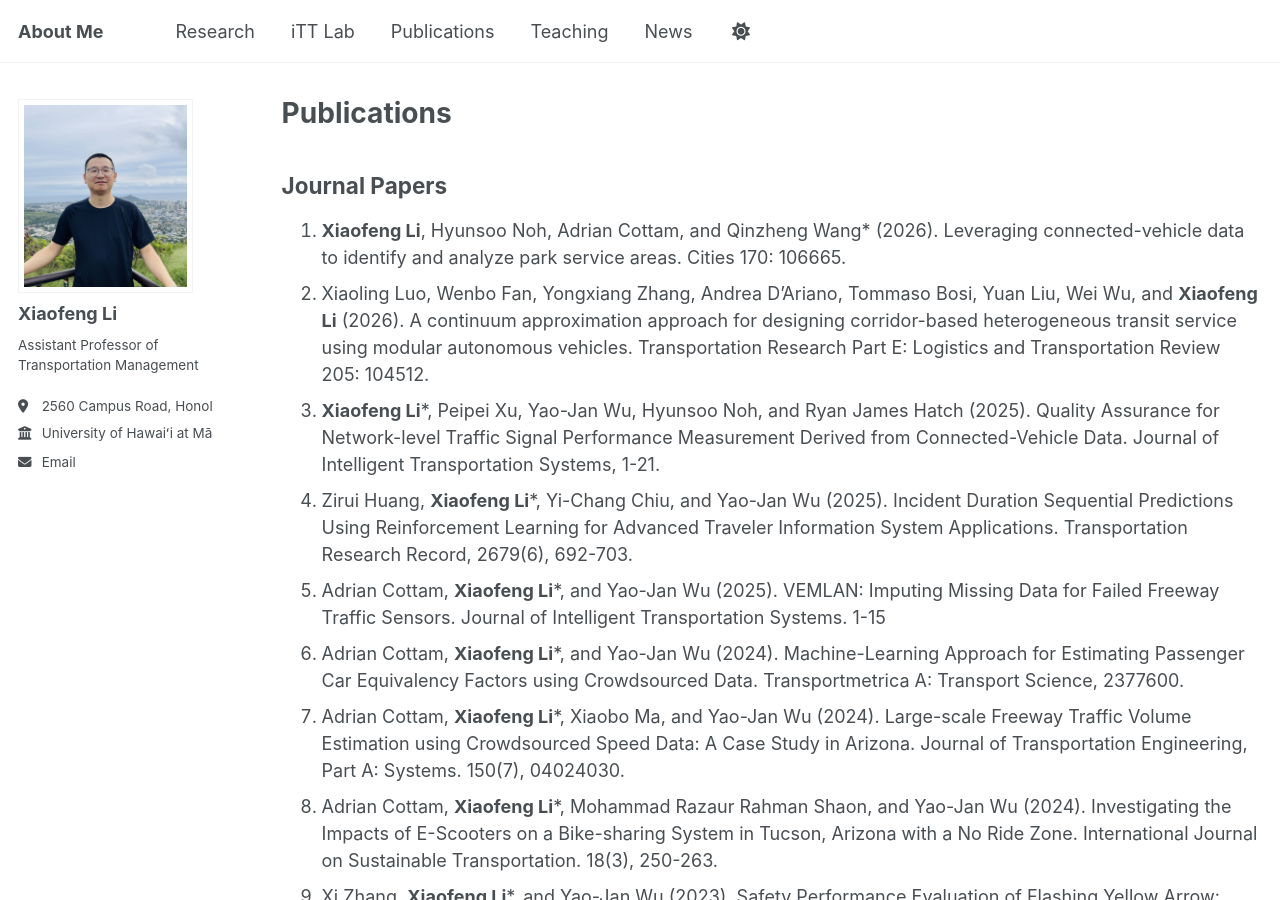
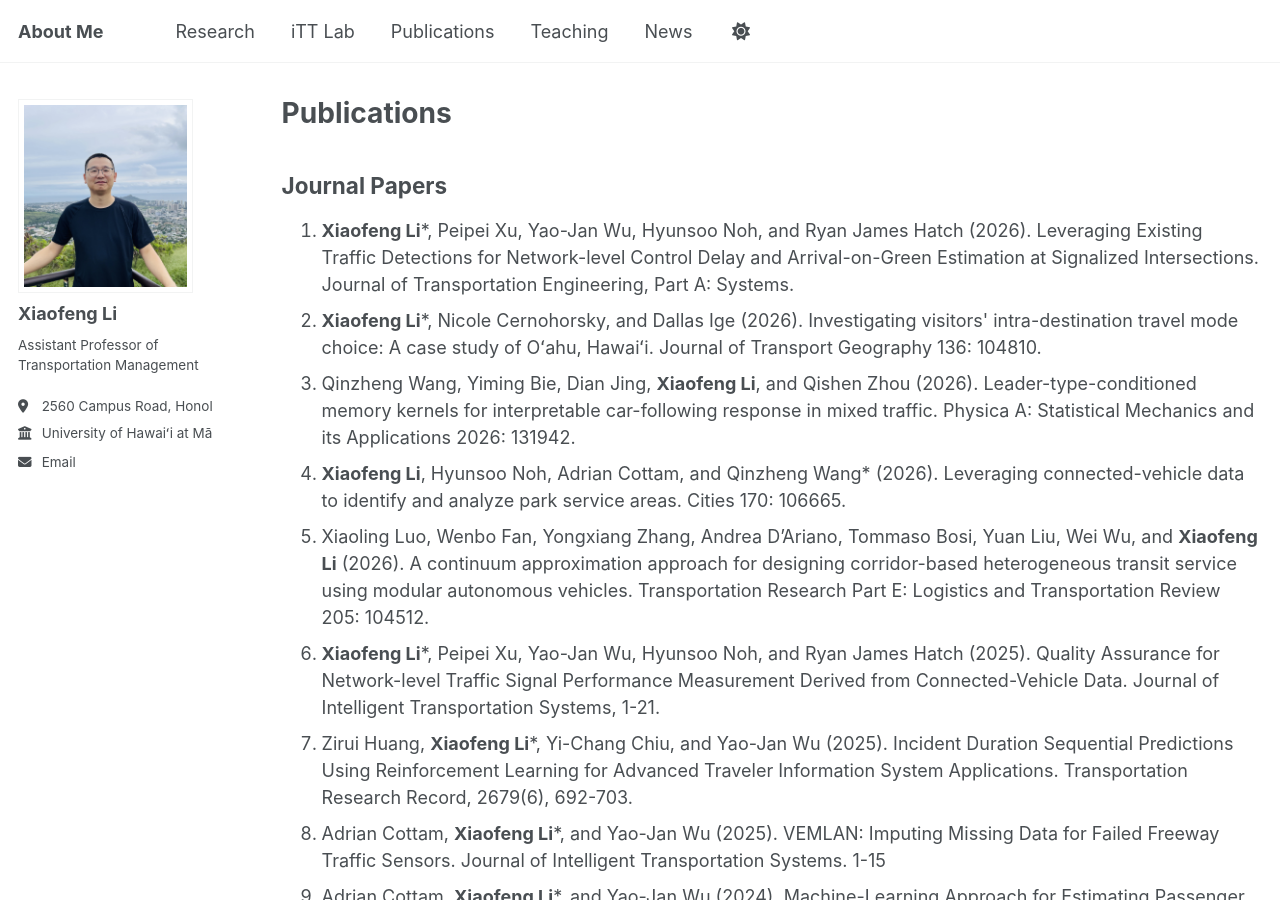
Before and after one commit to xiaofengli25/xiaofeng, a Jekyll site: the page built from _pages/publications.html, in a window 1280 px wide and 900 px high. Built offline with Jekyll 4.4.1, drawn with Linux system fonts in a browser that asks for light colours; a script bundle is joined from its source files by our own code; library files that are not in the unit come from our copies.

Commit message:
Update publications.html

```diff
--- a/_pages/publications.html
+++ b/_pages/publications.html
@@ -9,6 +9,9 @@ author_profile: true
 <h2>Journal Papers</h2>
 
 <ol>
+  <li><strong>Xiaofeng Li</strong>*, Peipei Xu, Yao-Jan Wu, Hyunsoo Noh, and Ryan James Hatch (2026). Leveraging Existing Traffic Detections for Network-level Control Delay and Arrival-on-Green Estimation at Signalized Intersections. Journal of Transportation Engineering, Part A: Systems.</li>
+  <li><strong>Xiaofeng Li</strong>*, Nicole Cernohorsky, and Dallas Ige (2026). Investigating visitors' intra-destination travel mode choice: A case study of Oʻahu, Hawaiʻi. Journal of Transport Geography 136: 104810.</li>
+  <li>Qinzheng Wang, Yiming Bie, Dian Jing, <strong>Xiaofeng Li</strong>, and Qishen Zhou (2026). Leader-type-conditioned memory kernels for interpretable car-following response in mixed traffic. Physica A: Statistical Mechanics and its Applications 2026: 131942.</li>
   <li><strong>Xiaofeng Li</strong>, Hyunsoo Noh, Adrian Cottam, and Qinzheng Wang* (2026). Leveraging connected-vehicle data to identify and analyze park service areas. Cities 170: 106665.</li>
   <li>Xiaoling Luo, Wenbo Fan, Yongxiang Zhang, Andrea D’Ariano, Tommaso Bosi, Yuan Liu, Wei Wu, and <strong>Xiaofeng Li</strong> (2026). A continuum approximation approach for designing corridor-based heterogeneous transit service using modular autonomous vehicles. Transportation Research Part E: Logistics and Transportation Review 205: 104512.</li>
   <li><strong>Xiaofeng Li</strong>*, Peipei Xu, Yao-Jan Wu, Hyunsoo Noh, and Ryan James Hatch (2025). Quality Assurance for Network-level Traffic Signal Performance Measurement Derived from Connected-Vehicle Data. Journal of Intelligent Transportation Systems, 1-21.</li>
```
